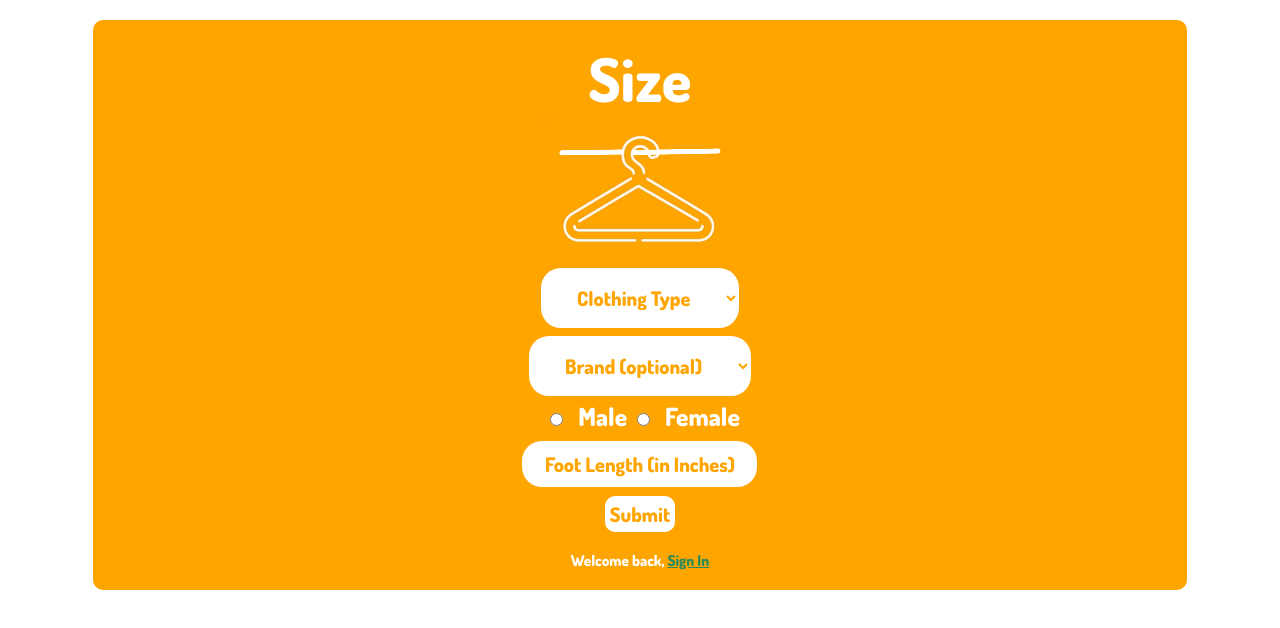
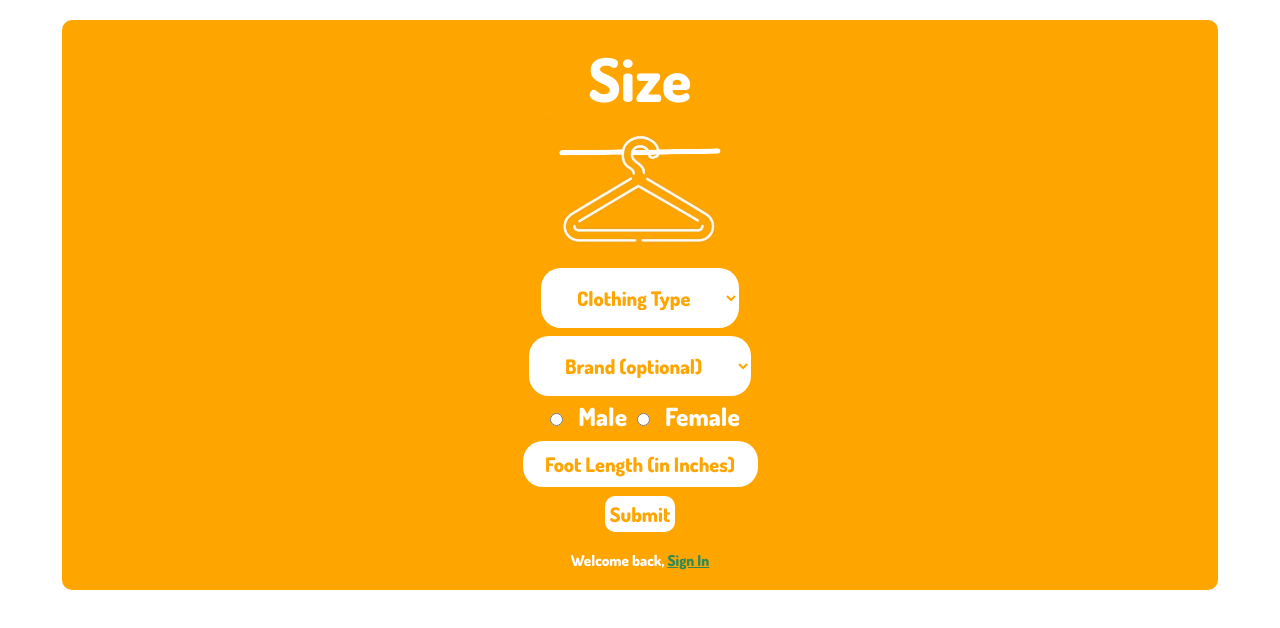
Before and after one commit to jdvera/Size, a React (Create React App) app in the folder client/: page / in a window 1280 px wide. Shown: the top 628 px of the page. Built offline with nearby package versions, Linux system fonts and the light colour scheme; no server answers; a web font is replaced by a local one.

Commit message:
editing no results

```diff
--- a/client/src/components/Search/Search.css
+++ b/client/src/components/Search/Search.css
@@ -59,11 +59,6 @@
     margin: 10px;
 }
 
-.beforeSearch {
-    width: 90%;
-    margin: auto;
-}
-
 .logo {
     width: 200px;
     margin: auto;
--- a/client/src/components/Search/Search.js
+++ b/client/src/components/Search/Search.js
@@ -24,7 +24,9 @@ const Search = props =>
             </select>
             <br/>
 
-            { props.type === "dresses" ? <DressSearch handleInputChange={props.handleInputChange} /> : <ShoeSearch handleInputChange={props.handleInputChange} />}
+            { props.type === "dresses" ?
+               <DressSearch handleInputChange={props.handleInputChange} />
+             : <ShoeSearch handleInputChange={props.handleInputChange} />}
 
             <button className="searchButton" type="submit" onClick={props.handleSearch}>
                 Submit
--- a/client/src/components/Sizes/Sizes.css
+++ b/client/src/components/Sizes/Sizes.css
@@ -99,6 +99,7 @@ WITH LOVE, EVERYONE*/
 	height: 65px;
 }
 
-.noResults {
-
+.no-results {
+	margin: 30px auto;
+	float: none;
 }
--- a/client/src/components/Sizes/Sizes.js
+++ b/client/src/components/Sizes/Sizes.js
@@ -14,7 +14,7 @@ const Sizes = props =>
 						<p>{item.size}</p>
 					</div> )}
 				</div>
-			: <div className="singleItem">
+			: <div className="singleItem no-results">
 				<img alt="Brand Logo" src="logos/cry.png" />
 				<p>No Results</p>
 				<p></p>
--- a/client/src/pages/Home/Home.css
+++ b/client/src/pages/Home/Home.css
@@ -10,8 +10,9 @@
 
 }
 
-.afterSearchContainer {
-    width: 100%;
+.page-wrapper {
+    margin: 0px auto;
+    width: 95%;
 }
 
 .homebody {
--- a/client/src/pages/Home/Home.js
+++ b/client/src/pages/Home/Home.js
@@ -123,8 +123,8 @@ class Home extends Component {
         const noSearch = !this.state.hasSearched; //default = false;
         const hasData = this.state.dataOnFile; // default = true;
         return (
-            <div className={(noSearch) ? "" : "afterSearchConatiner"}>
-                <div className={(noSearch) ? "beforeSearch" : "afterSearch"}>
+            <div className="page-wrapper">
+                <div className={(noSearch) ? "" : "afterSearch"}>
                     <Search type={this.state.type} handleSearch={this.handleSearch} handleInputChange={this.handleInputChange} />
                 </div>
                 <div className="h3">{this.state.errorMessage}</div>
```
Also changed, not shown: 12 other files (tests, documents, lock files or other folders).
